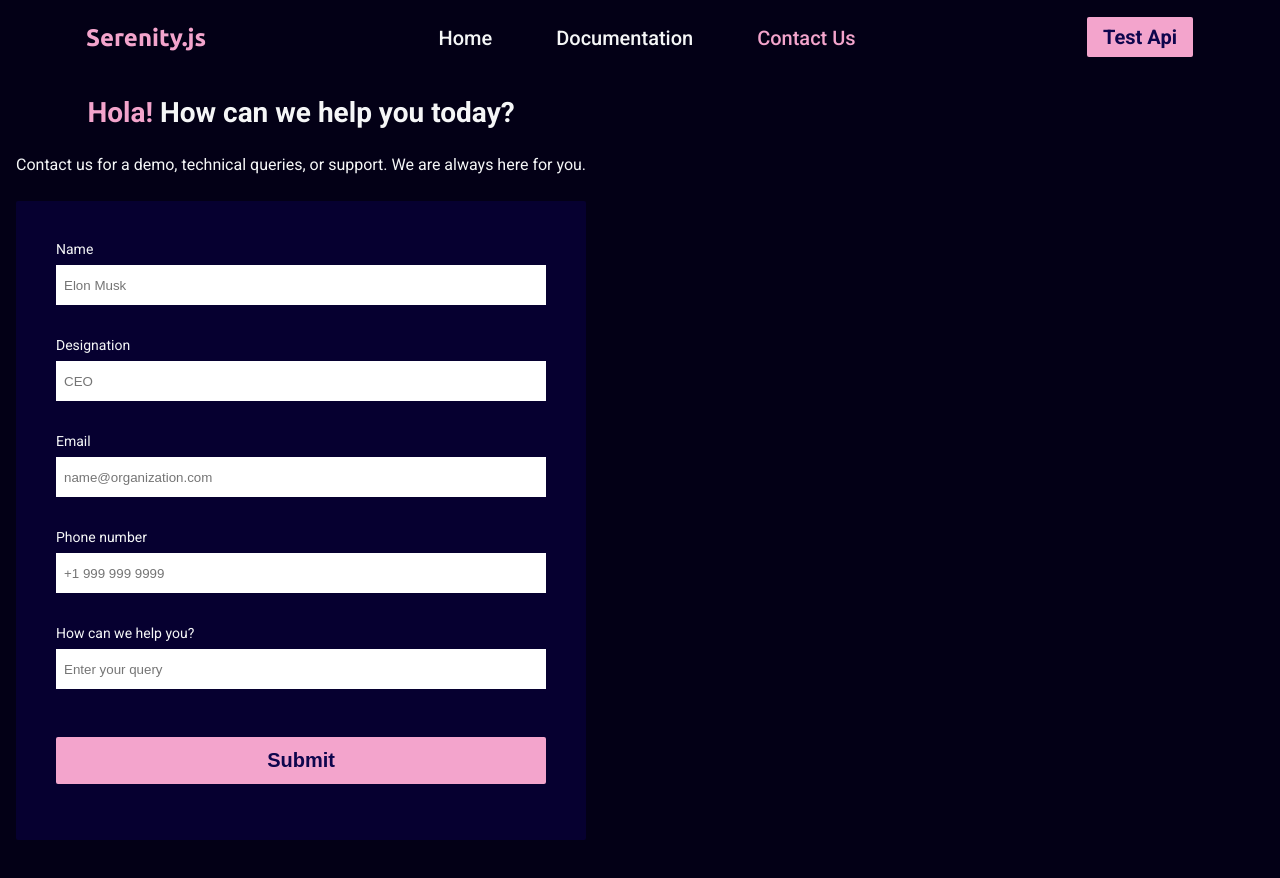
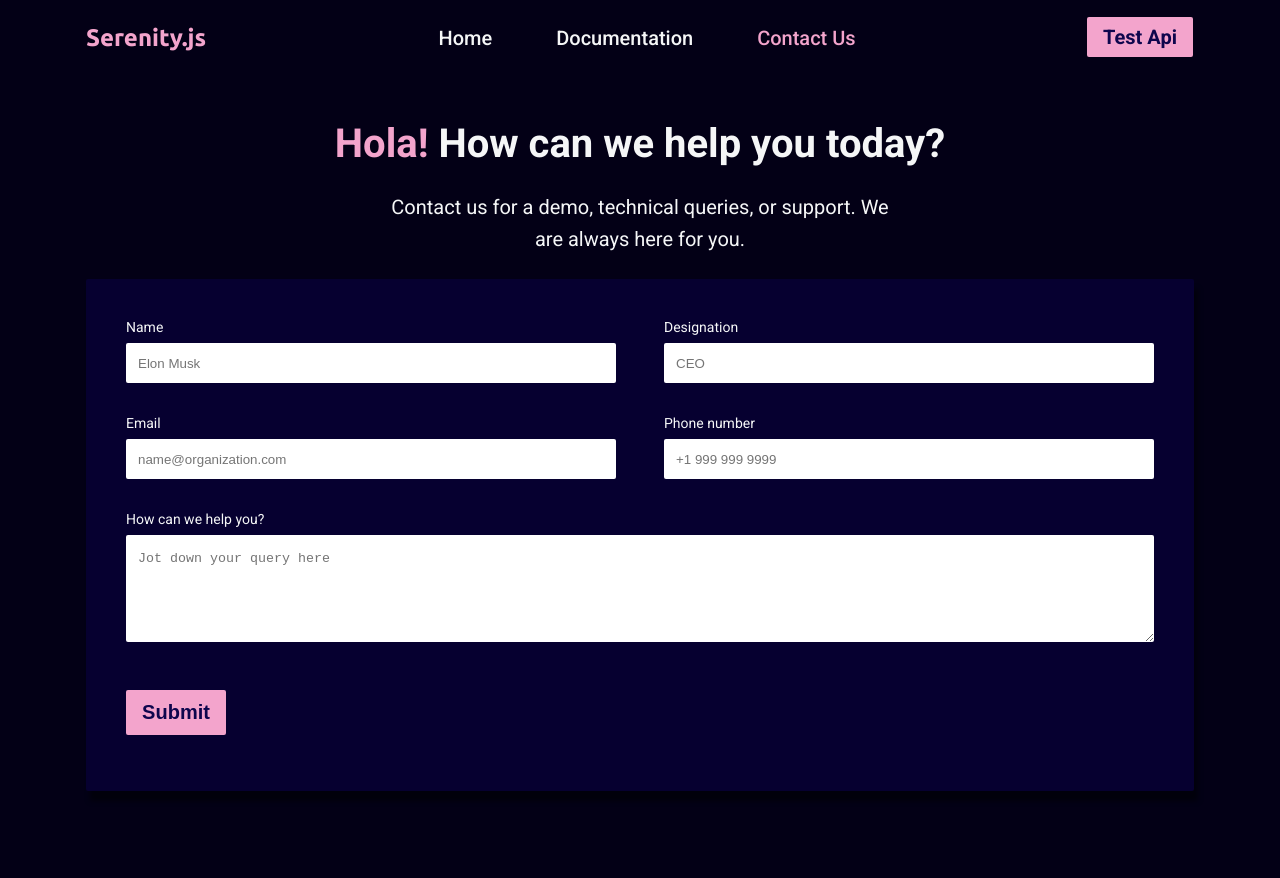
Before and after one commit to shaarangg/serenityjs-frontend, a React (Create React App) app: page /contact in a window 1280 px wide. Shown: the top 878 px of the page. Before the commit the page ends 840 px from the top, so only its background shows below. Built offline with nearby package versions, Linux system fonts and the light colour scheme.

Commit message:
feat: Contact Us

```diff
--- a/src/components/Navbar/Navbar.module.scss
+++ b/src/components/Navbar/Navbar.module.scss
@@ -76,7 +76,6 @@
 		display: flex;
 		align-items: center;
 		justify-content: space-between;
-		background-color: transparent;
 		.navToggle {
 			display: none;
 		}
--- a/src/pages/ContactUs/Contact.module.scss
+++ b/src/pages/ContactUs/Contact.module.scss
@@ -1,7 +1,7 @@
 @import "../../variables";
 .container {
-	position: absolute;
-	top: 6rem;
+	margin: 0 auto;
+	transform: translateY(120px);
 	padding: 0rem 1rem;
 }
 .head {
@@ -27,19 +27,31 @@
 	padding: 2.5rem 2.5rem;
 	border-radius: $radius;
 	gap: 2rem;
+	margin: 2rem 0rem;
+	box-shadow: $darkShadow;
 	.inputContainer {
 		display: grid;
+		flex-flow: column;
 		gap: 0.5rem;
-		flex-flow: column;
 		label {
 			font-size: 0.875rem;
 		}
 		input {
 			width: 100%;
 			height: 40px;
-			padding: 1rem 0.5rem;
+			padding: 1rem 0.75rem;
+			color: #000;
 			border: none;
 			outline: none;
+			border-radius: $radius;
+		}
+		textarea {
+			width: 100%;
+			padding: 1rem 0.75rem;
+			color: #000;
+			border: none;
+			outline: none;
+			border-radius: $radius;
 		}
 	}
 }
@@ -53,3 +65,39 @@
 	color: $clr-btn;
 	margin: 1rem 0;
 }
+
+@media screen and (min-width: 760px) {
+	.container {
+		max-width: 1140px;
+		padding: 0rem 1rem;
+		height: 100vh;
+	}
+	.head {
+		div {
+			font-size: 2.5rem;
+		}
+		p {
+			max-width: 500px;
+			margin: 1.5rem auto;
+			font-size: 1.25rem;
+			line-height: 2rem;
+		}
+	}
+	.wrapper {
+		display: grid;
+		grid-template-columns: repeat(2, 1fr);
+		gap: 2rem 3rem;
+		margin: 0rem 0rem;
+	}
+	.textAreaContainer {
+		grid-column: 1/3;
+	}
+	.btn {
+		width: 100px;
+		height: 45px;
+		padding: 0rem 1rem;
+		font-size: 1.25rem;
+		margin: 1rem 0;
+		grid-row: 4;
+	}
+}
--- a/src/pages/ContactUs/ContactUs.jsx
+++ b/src/pages/ContactUs/ContactUs.jsx
@@ -11,24 +11,29 @@ function ContactUs() {
 			</div>
 			<form className={styles.wrapper}>
 				<div className={styles.inputContainer}>
-					<label htmlFor="">Name</label>
-					<input type="text" placeholder="Elon Musk" />
+					<label htmlFor="name">Name</label>
+					<input id="name" type="text" placeholder="Elon Musk" />
 				</div>
 				<div className={styles.inputContainer}>
-					<label htmlFor="">Designation</label>
-					<input type="text" placeholder="CEO" />
+					<label htmlFor="designation">Designation</label>
+					<input id="designation" type="text" placeholder="CEO" />
 				</div>
 				<div className={styles.inputContainer}>
-					<label htmlFor="">Email</label>
-					<input type="text" placeholder="name@organization.com" />
+					<label htmlFor="email">Email</label>
+					<input id="email" type="text" placeholder="name@organization.com" />
 				</div>
 				<div className={styles.inputContainer}>
-					<label htmlFor="">Phone number</label>
-					<input type="text" placeholder="+1 999 999 9999" />
+					<label htmlFor="phno">Phone number</label>
+					<input id="phno" type="text" placeholder="+1 999 999 9999" />
 				</div>
-				<div className={styles.inputContainer}>
-					<label htmlFor="">How can we help you?</label>
-					<input type="text" placeholder="Enter your query" />
+				<div className={`${styles.inputContainer} ${styles.textAreaContainer}`}>
+					<label htmlFor="content">How can we help you?</label>
+					<textarea
+						id="content"
+						cols="30"
+						rows="5"
+						placeholder="Jot down your query here"
+					></textarea>
 				</div>
 				<button type="submit" className={styles.btn}>
 					Submit
```
